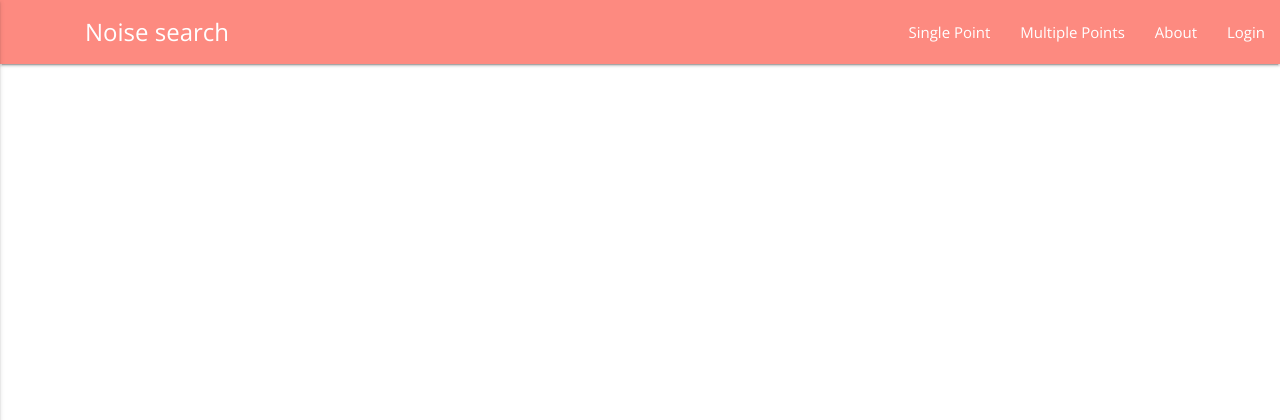
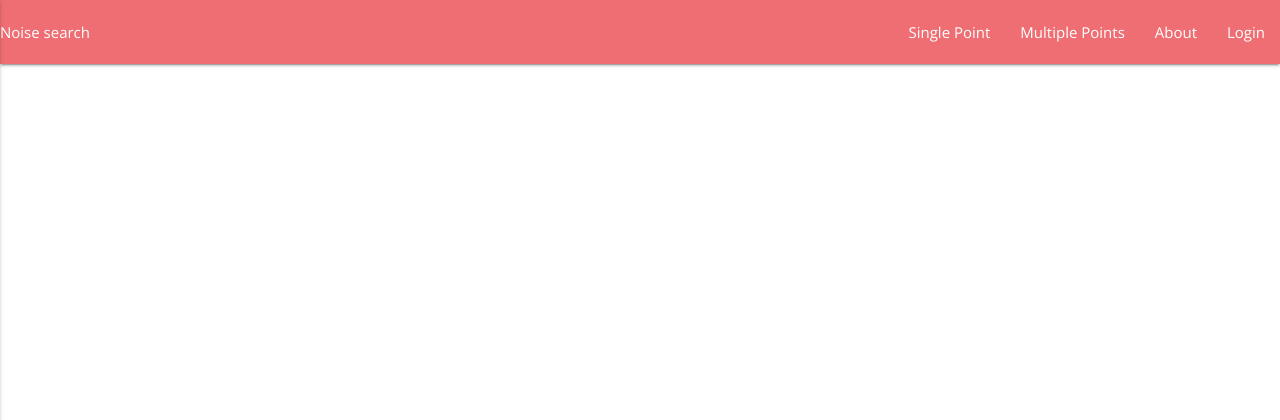
Before and after one commit to PP08/WebModule, a Django app: page /test/ in a window 1280 px wide. Shown: the top 420 px of the page. Run offline with Django 3.2, Linux system fonts and the light colour scheme; some libraries are stand-ins or nearby versions.

Commit message:
rollback

```diff
--- a/noisesearch/static/css/noisesearch/style.css
+++ b/noisesearch/static/css/noisesearch/style.css
@@ -83,7 +83,6 @@
 
 .brand-logo {
     margin-left: 20px;
-    margin-top: 5px;
 }
 
 .table-custom {
@@ -100,20 +99,4 @@
     color: white;
 }
 
-.ns-logo {
-    width: 55px;
-    height: 55px;
-}
-
-nav {
-    background-color: #FD8A80;
-    /*background-color: #ffffff;*/
-}
-
-nav ul a {
-    /*color: #FD8A80;*/
-}
-.site-name {
-    margin-left: 85px;
-    font-size: 18pt;
-}
+/*test*/
```
